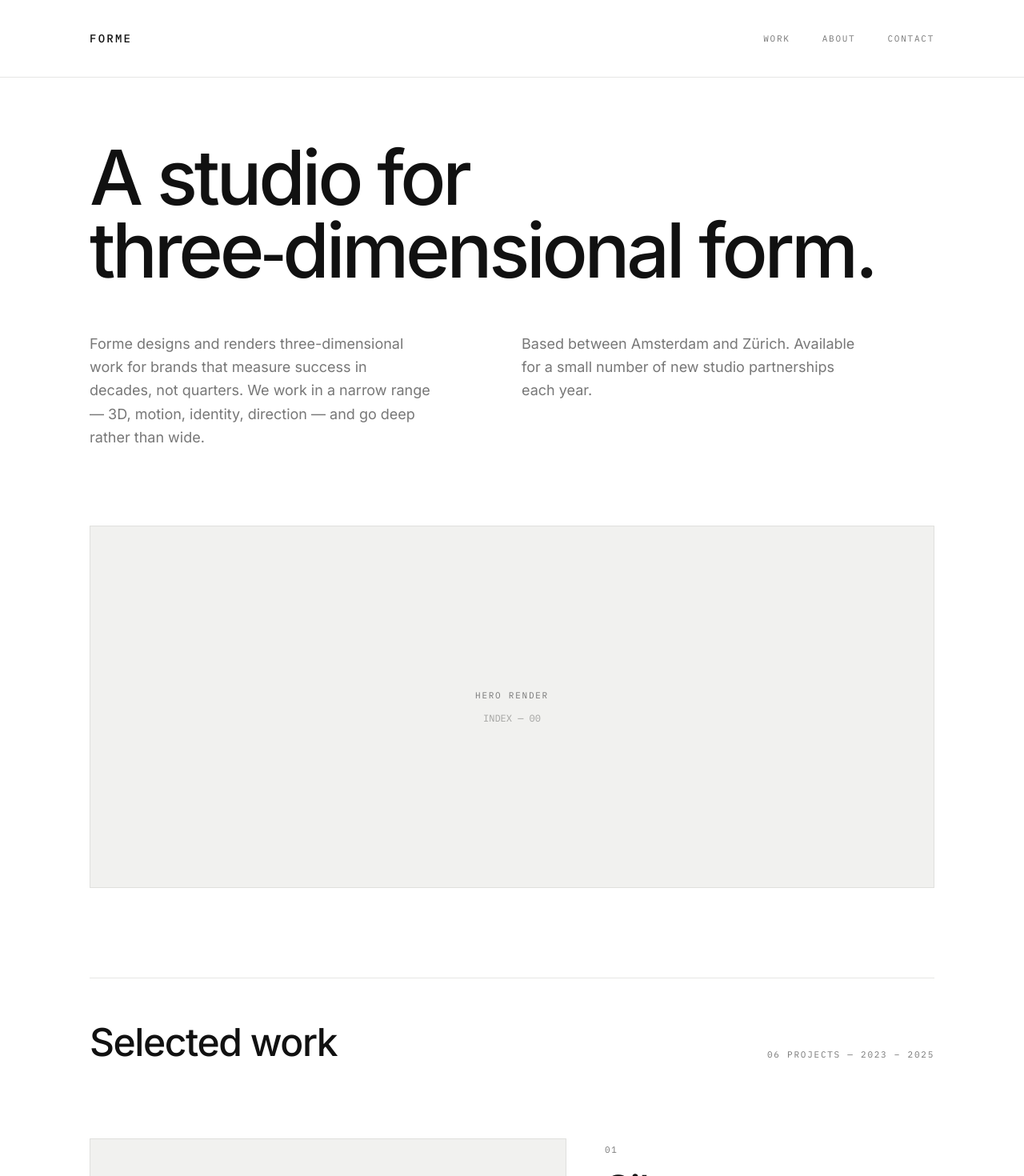
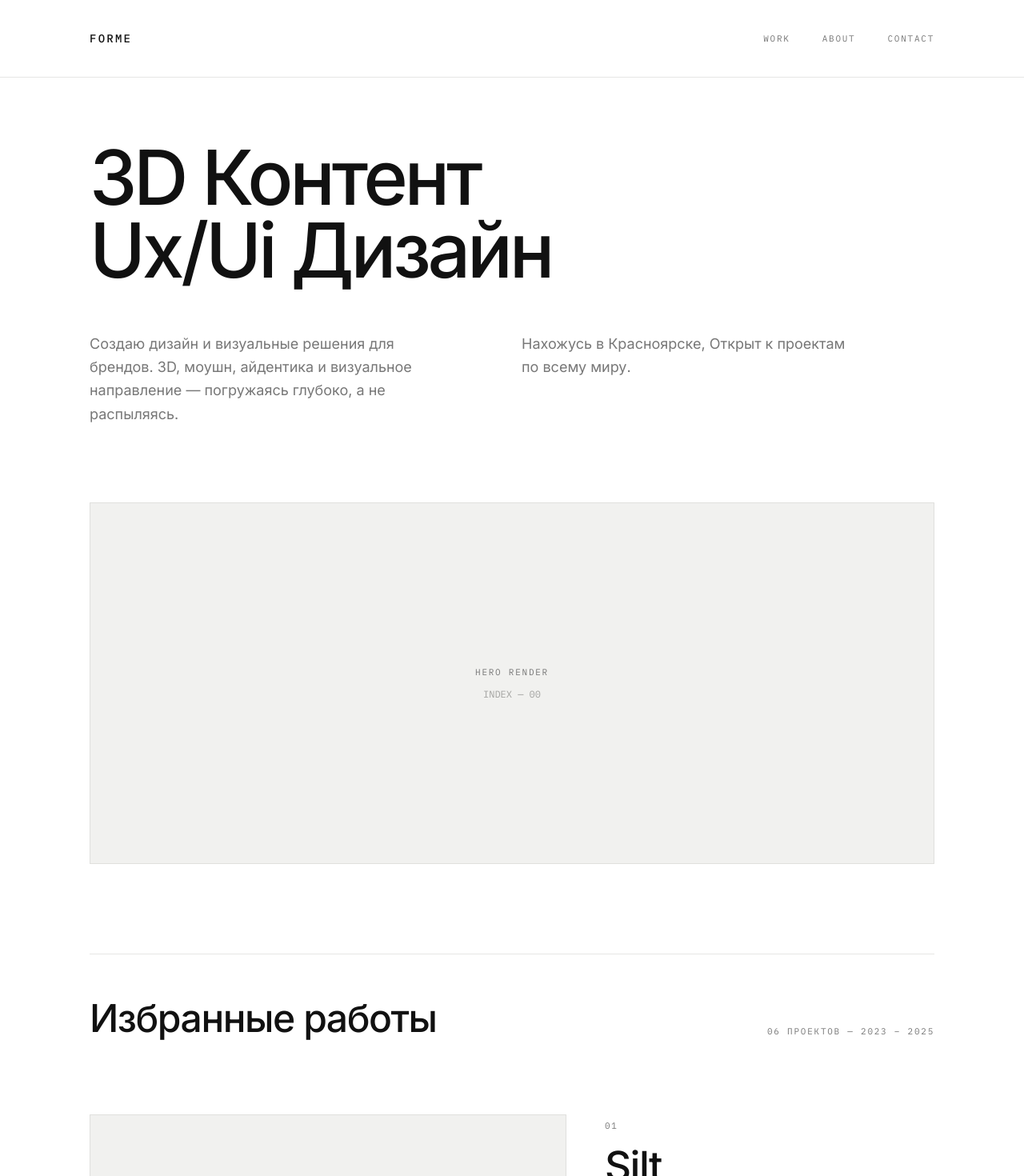
Before and after one commit to GuardianWisp/Wisplink, a Next.js app: page / in a window 1280 px wide. Shown: the top 1470 px of the page at 80% size. Built offline with nearby package versions, Linux system fonts and the light colour scheme.

Commit message:
Localization
qq

```diff
--- a/app/page.tsx
+++ b/app/page.tsx
@@ -12,10 +12,10 @@ export default function HomePage() {
       <section id="work" className="container-studio scroll-mt-24">
         <Reveal className="flex flex-col gap-4 border-t border-line pt-10 md:flex-row md:items-end md:justify-between md:pt-14">
           <h2 className="text-[clamp(2rem,4vw,3rem)] font-medium leading-none tracking-tighter">
-            Selected work
+            Избранные работы
           </h2>
           <span className="label">
-            {projects.length.toString().padStart(2, "0")} projects — 2023
+            {projects.length.toString().padStart(2, "0")} проектов — 2023
             &ndash; 2025
           </span>
         </Reveal>
@@ -34,14 +34,14 @@ export default function HomePage() {
       <section className="container-studio border-t border-line py-24 md:py-32">
         <Reveal className="grid grid-cols-1 gap-10 md:grid-cols-12 md:items-end">
           <h2 className="text-[clamp(2.25rem,5vw,4.25rem)] font-medium leading-[0.98] tracking-tighter md:col-span-8">
-            Working on something that deserves this much attention?
+            Есть проект, который заслуживает такого же внимания?
           </h2>
           <div className="md:col-span-4 md:justify-self-end">
             <Link
               href="/contact"
               className="label inline-flex items-center gap-3 border border-ink px-6 py-4 text-ink transition-colors duration-300 hover:bg-ink hover:text-paper"
             >
-              Start a project →
+              Начать проект →
             </Link>
           </div>
         </Reveal>
--- a/components/Hero.tsx
+++ b/components/Hero.tsx
@@ -14,9 +14,9 @@ export default function Hero() {
         transition={{ duration: 1.1, ease }}
         className="max-w-5xl text-[clamp(2.75rem,7.4vw,6.5rem)] font-medium leading-[0.96] tracking-tightest"
       >
-        A studio for
+        3D Контент
         <br />
-        three&#8209;dimensional form.
+        Ux/Ui Дизайн
       </motion.h1>
 
       <motion.div
@@ -26,15 +26,13 @@ export default function Hero() {
         className="mt-10 grid grid-cols-1 gap-6 md:mt-14 md:grid-cols-12"
       >
         <p className="text-lg leading-relaxed text-muted md:col-span-5">
-          Forme designs and renders three-dimensional work for brands that
-          measure success in decades, not quarters. We work in a narrow
-          range — 3D, motion, identity, direction — and go deep rather
-          than wide.
+          Создаю дизайн и визуальные решения для брендов.
+          3D, моушн, айдентика и визуальное направление —
+          погружаясь глубоко, а не распыляясь.
         </p>
         <div className="hidden md:col-span-1 md:block" />
         <p className="text-lg leading-relaxed text-muted md:col-span-5">
-          Based between Amsterdam and Zürich. Available for a small number
-          of new studio partnerships each year.
+          Нахожусь в Красноярске, Открыт к проектам по всему миру.
         </p>
       </motion.div>
 
```
